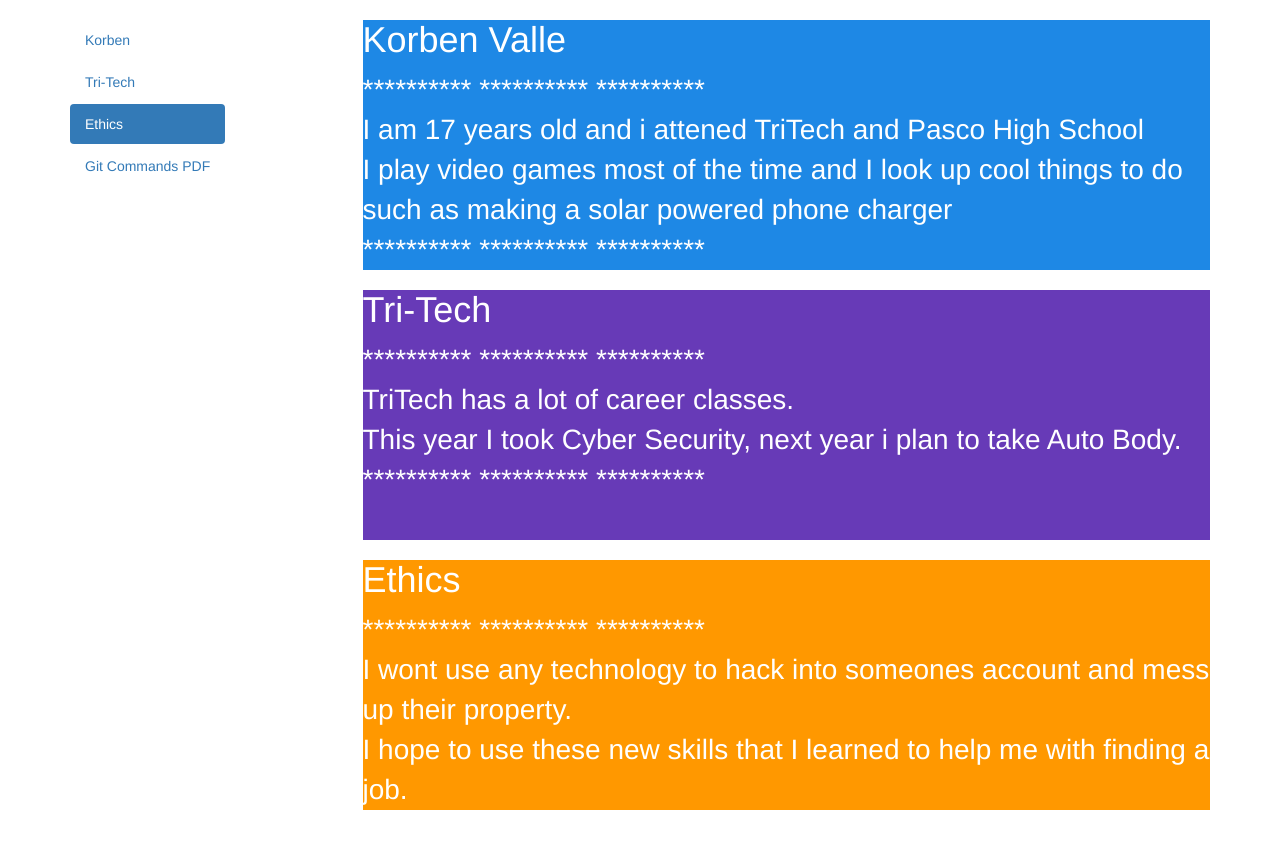
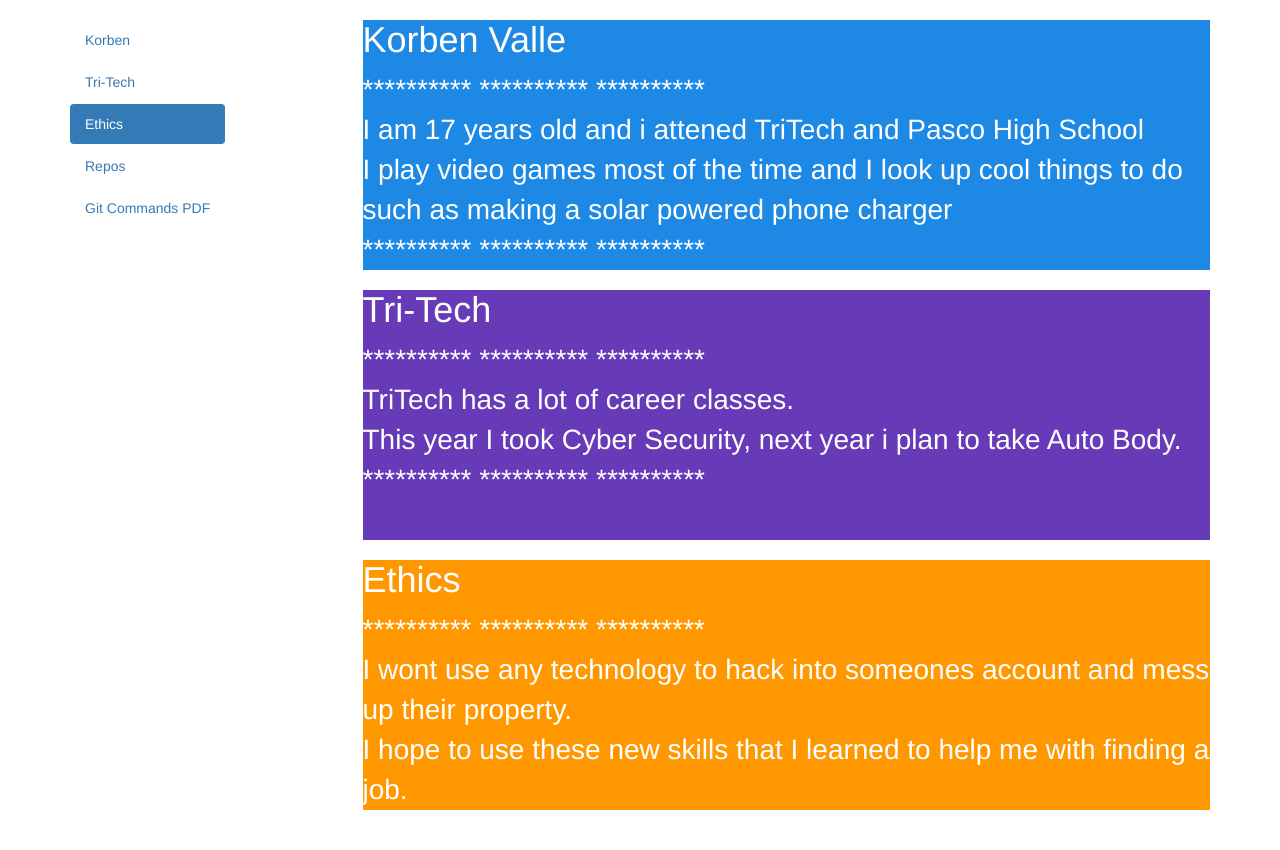
Before and after one commit to KValle17/kvalle17.github.io, a plain HTML site: page index.html in a window 1280 px wide. Drawn offline with Linux system fonts and the light colour scheme.

Commit message:
Update index.html

```diff
--- a/index.html
+++ b/index.html
@@ -41,6 +41,9 @@
         <li class="active"><a href="#section1">Korben</a></li>
         <li><a href="#section2">Tri-Tech</a></li>
         <li><a href="#section3">Ethics</a></li>
+        <li><a href="https://github.com/KValle17?tab=repositories" target="_blank">Repos</a></li>
+
+
          <li><a href="github-git-cheat-sheet.pdf" target = "_blank">Git Commands PDF</a></li>
       </ul>
     </nav>
```
